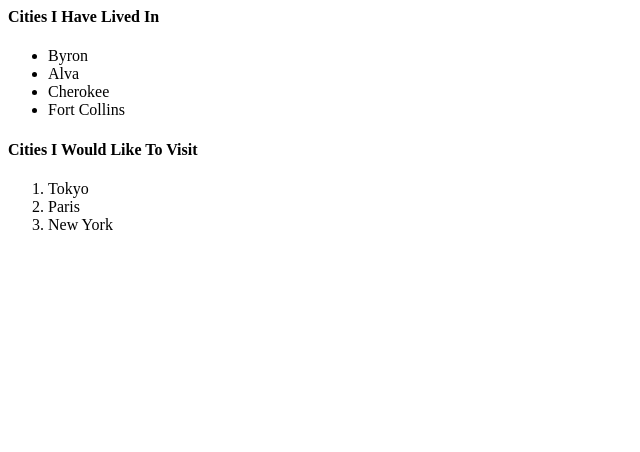
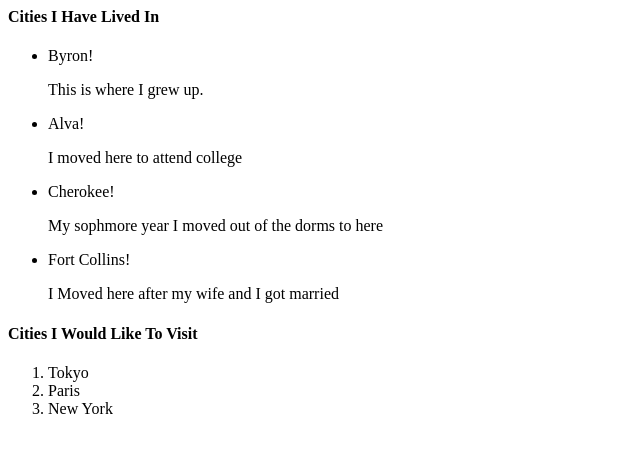
Before and after one commit to KeenanHoffman/My-Project, a plain HTML site: page index.html in a window 1280 px wide. Shown: the whole page, without its empty margins (0-640 px from the left). Drawn offline with Linux system fonts and the light colour scheme.

Commit message:
added ! to cities i have visited list

```diff
--- a/index.html
+++ b/index.html
@@ -5,10 +5,14 @@
   <body>
     <h4>Cities I Have Lived In</h4>
       <ul>
-        <li>Byron</li>
-        <li>Alva</li>
-        <li>Cherokee</li>
-        <li>Fort Collins</li>
+        <li>Byron<span>&#33</span></li>
+          <p>This is where I grew up.</p>
+        <li>Alva<span>&#33</span></li>
+          <p>I moved here to attend college</p>
+        <li>Cherokee<span>&#33</span></li>
+          <p>My sophmore year I moved out of the dorms to here</p>
+        <li>Fort Collins<span>&#33</span></li>
+         <p>I Moved here after my wife and I got married</p>
       </ul>
     <h4>Cities I Would Like To Visit</h4>
       <ol>
```
